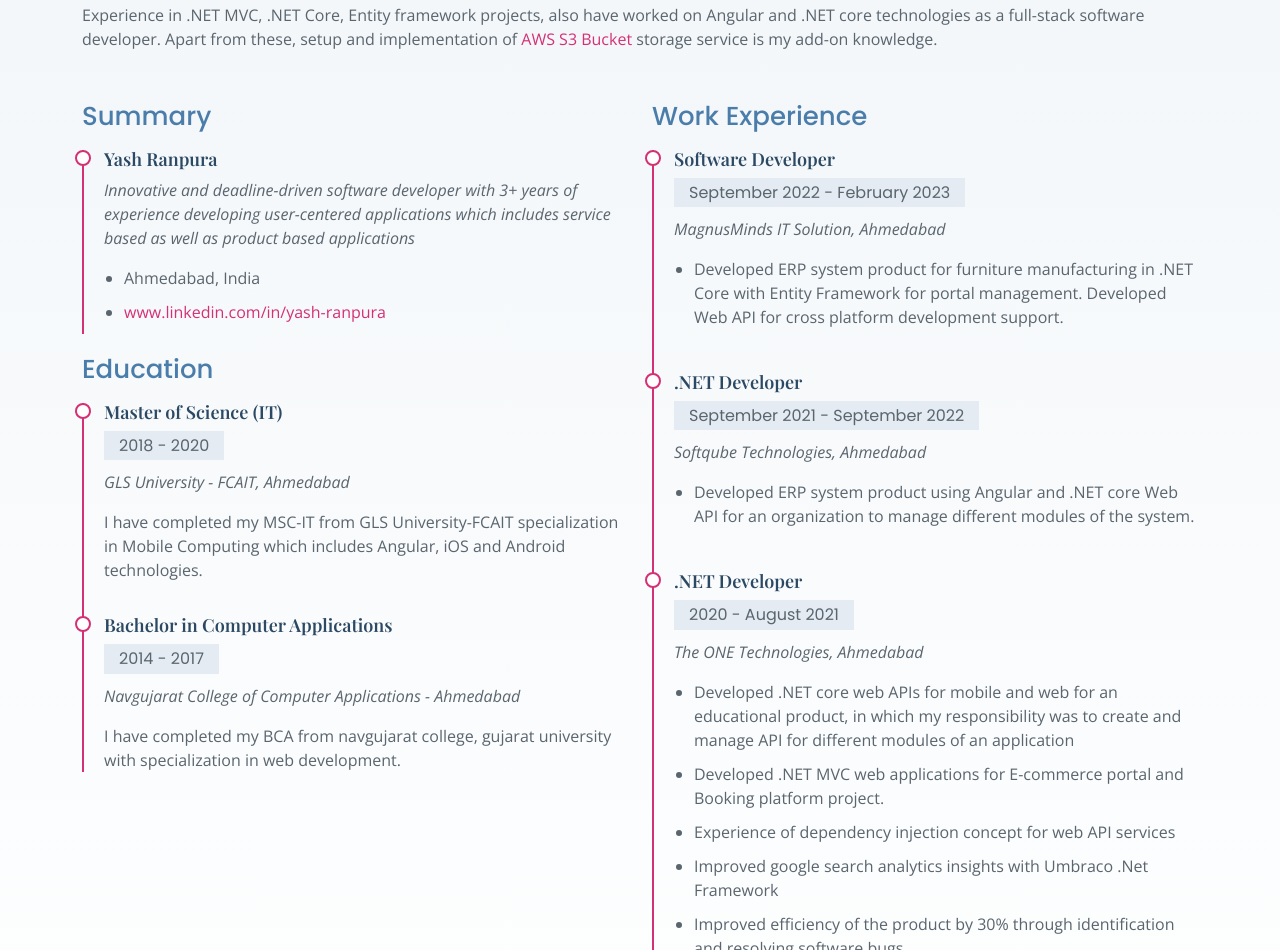
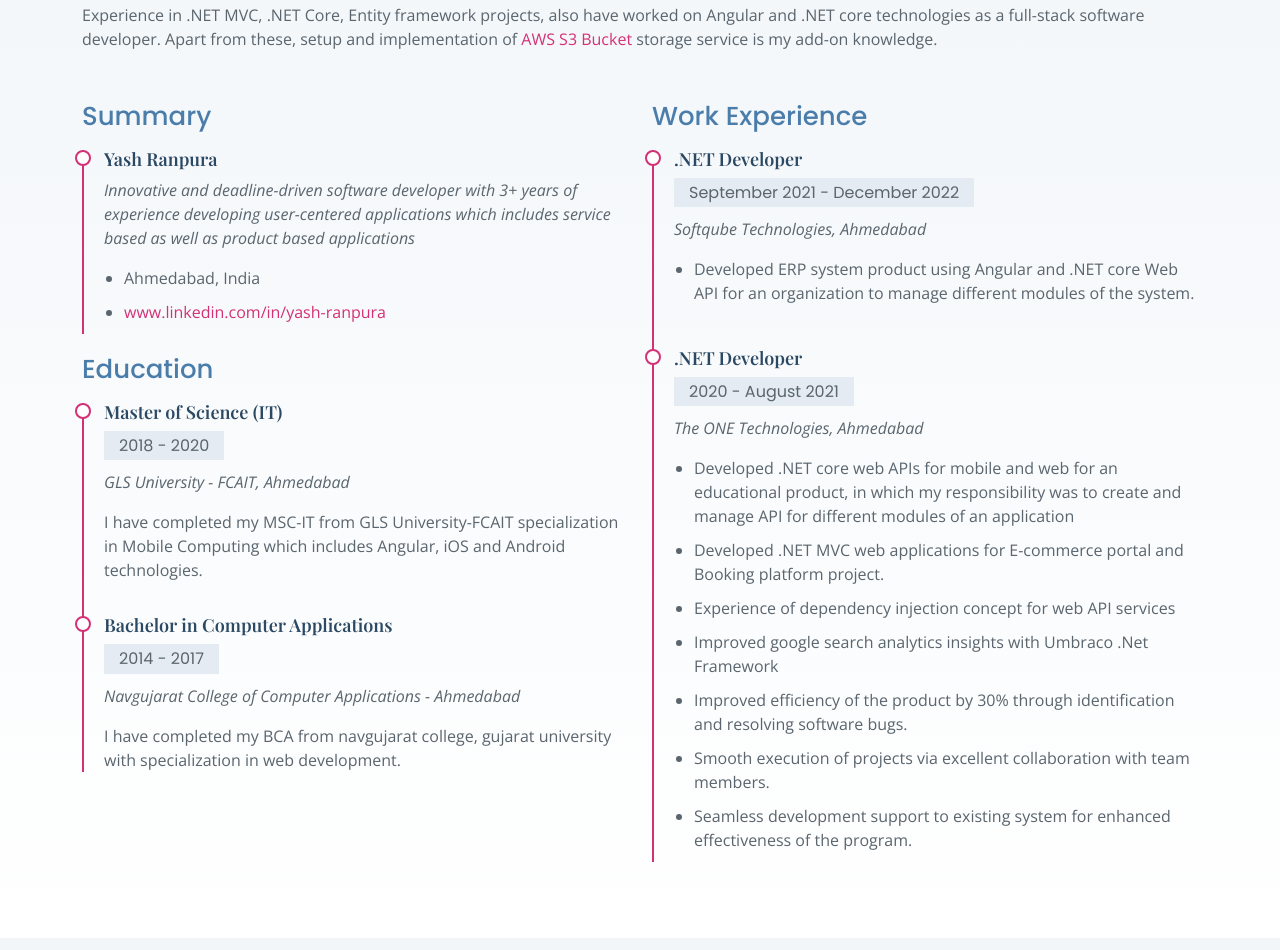
Before and after one commit to YashRanpura/developer, a plain HTML site: page index.html in a window 1280 px wide. Shown: the part 1874-2824 px from the top of the page. Drawn offline with nearby package versions, Linux system fonts and the light colour scheme; a web font is replaced by a local one.

Commit message:
exp updated

```diff
--- a/index.html
+++ b/index.html
@@ -250,19 +250,10 @@
           </div>
           <div class="col-lg-6">
             <h3 class="resume-title">Work Experience</h3>
-            <div class="resume-item">
-              <h4>Software Developer</h4>
-              <h5>September 2022 - February 2023</h5>
-              <p><em>MagnusMinds IT Solution, Ahmedabad</em></p>
-              <p>
-              <ul>
-                <li>Developed ERP system product for furniture manufacturing in .NET Core with Entity Framework for portal management. Developed Web API for cross platform development support.</li>
-              </ul>
-              </p>
-            </div>
+
             <div class="resume-item">
               <h4>.NET Developer</h4>
-              <h5>September 2021 - September 2022</h5>
+              <h5>September 2021 - December 2022</h5>
               <p><em>Softqube Technologies, Ahmedabad</em></p>
               <p>
               <ul>
```
